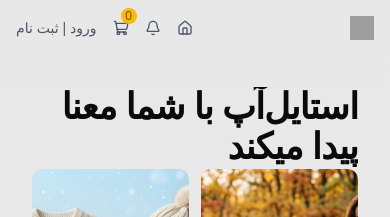
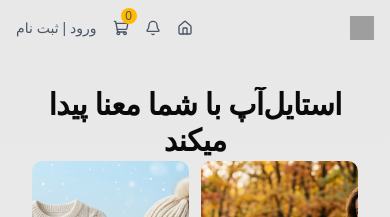
Before and after one commit to farhad-ahmadi-04/styleup, a Next.js app: page / in a window 390 px wide. Shown: the top 217 px of the page. Built offline with nearby package versions, Linux system fonts and the light colour scheme; no server answers; the database is empty; grey boxes are pictures that could not be loaded; a web font is replaced by a local one.

Commit message:
refactor(style): update style of hero section - set text size for small devices

```diff
--- a/src/components/landing/heroSection.tsx
+++ b/src/components/landing/heroSection.tsx
@@ -57,7 +57,7 @@ export default function HeroSection() {
       <Container>
         <div className=" flex items-center justify-center gap-2 md:gap-4">
           <DiaTextReveal
-            className="font-kaghaz text-4xl md:text-6xl font-bold tracking-tight"
+            className="font-kaghaz text-3xl sm:text-4xl md:text-6xl text-center font-bold tracking-tight"
             colors={["#f97316", "#eab308", "#22c55e", "#3b82f6", "#a855f7"]}
             delay={0.35}
             duration={2.4}
```
